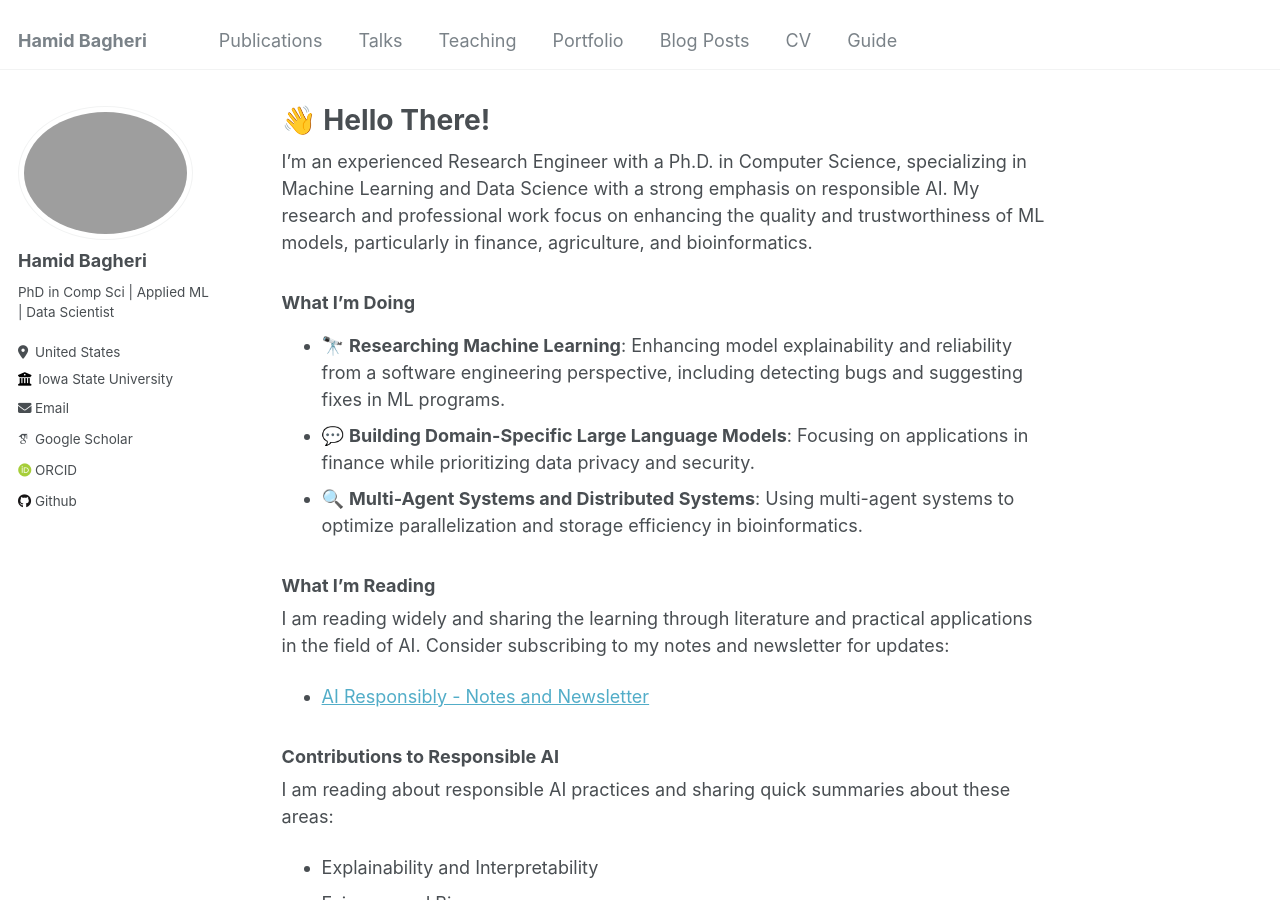
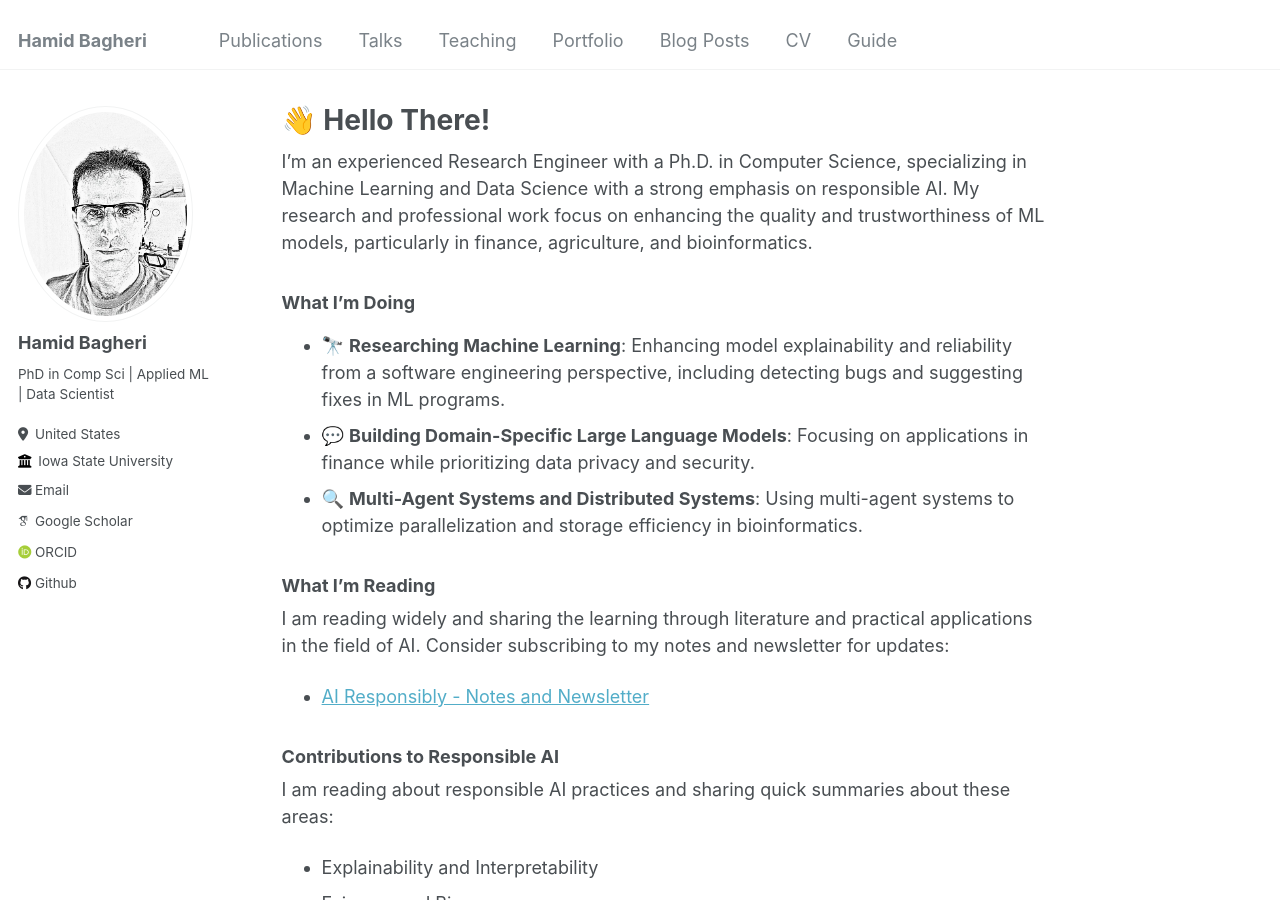
Before and after one commit to hamid58b/hamid58b.github.io, a Jekyll site: the page built from _pages/about.md, in a window 1280 px wide and 900 px high. Built offline with Jekyll 4.4.1, drawn with Linux system fonts in a browser that asks for light colours; some web fonts are replaced.

Commit message:
udpate image and cv

```diff
--- a/_config.yml
+++ b/_config.yml
@@ -21,7 +21,7 @@ repository               : "hamid58b/hamidbagheri.github.io"
 #               Additional customization can be done by editing /_includes/author-profile.html
 author:
   # Biographic information
-  avatar           : "hbagheri-sketch.jpg"
+  avatar           : "profile.png"
   name             : "Hamid Bagheri"
   pronouns         : # example: "she/her"
   bio              : "PhD in Comp Sci | Applied ML | Data Scientist"
```
